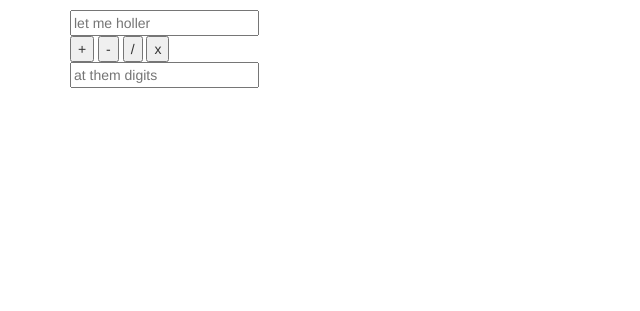
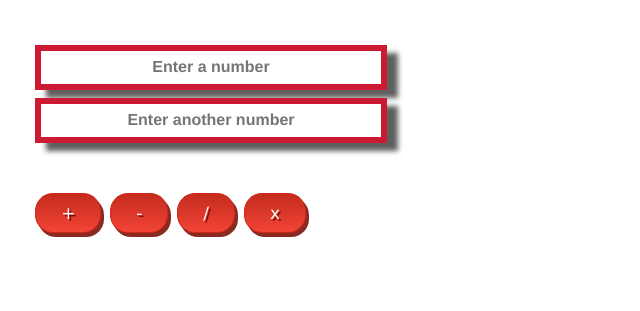
Before and after one commit to jortron/jsCalc, a plain HTML site: page index.html in a window 1280 px wide. Shown: the whole page, without its empty margins (0-640 px from the left). Drawn offline with Linux system fonts and the light colour scheme.

Commit message:
commit working JS, half styled

```diff
--- a/index.html
+++ b/index.html
@@ -8,28 +8,31 @@
 		<script src="main.js"></script>
 	</head>
 	<body>
-		<div class="container">
-			<div id="header">
+	<container>
+		<div class="main-container">
+			<div class="Calc-box">
+				<form id="form">
+					<div id="inputs">
+						<input id="first" type="text" name="first" placeholder="Enter a number"><br>
+						<input id="second" type="text" name="second" placeholder="Enter another number"><br>
+					</div>
+					<div id="buttons">
+						<input class="button" id="plus" type="button" value="+">
+						<input class="button" id="minus" type="button" value="-">
+						<input class="button" id="divide" type="button" value="/">
+						<input class="button" id="multiply" type="button" value="x">
+					</div>
+				</form>
 			</div>
-
-			<div id="inputs">
-				<form>
-					 <input id="first" type="text" name="first" placeholder="let me holler"><br>
-					 <input id="plus" type="button" value="+">
-					 <input id="minus" type="button" value="-">
-					 <input id="divide" type="button" value="/">
-					 <input id="multiply" type="button" value="x"><br>
-					 <input id="second" type="text" name="second" placeholder="at them digits"><br>
-
-
-				</form>
-
-
+		</div>
+		<div class="ans-container">
 			</div>
-
-
+			<div id="answer">
 				<h1 id="result"></h1>
-
-
+			</div>
+				<ul id="past-list">
+				</ul>
+		</div>
+	</div>
 	</body>
 </html>
--- a/main.css
+++ b/main.css
@@ -1,10 +1,134 @@
+.main-container {
+
+  background-color: white;
+ 	width:100%;
+  display: inline-block;
+  padding: 10px;
+}
+
+.calc-box {
+	margin: 0 auto;
+	display: inline-block;
+	padding: 2%;
+	width: 35%;
+}
+
+#form {
+	margin: 0 auto;
+	display: inline-block;
+	width: 100%;
+}
+
 #inputs {
-	margin-top: 10px;
+	margin: auto;
+	display: inline-block;
 	width: 100%;
-	height: auto;
+
+}
+
+#buttons {
+	margin: 50 auto;
+	display: inline-block;
+	width: 100%;
+}
+
+#first {
+	text-align: center;
+	margin: auto;
+	width: 90%;
+
+}
+
+#second{
+	text-align: center;
+	margin-left: auto;
+	margin-right: auto;
+	margin-top: 2%;
+	width: 90%;
+}
+
+#ans-container {
+	background-color: #888888;
+  	display: inline-block;
+	padding: 10px;
+	width: 100%;
+
 }
 
 #result {
+	text-align: center;
 
 
 }
+
+/*#past {
+	background-color: red;
+	width: 100%;
+	margin: auto;
+	display: inline-block;
+}*/
+
+li {
+	text-align: center;
+	color: #888888;
+	list-style: none;
+}
+
+.button {
+-moz-box-shadow: 3px 4px 0px 0px #8a2a21 ;
+-webkit-box-shadow: 3px 4px 0px 0px #8a2a21 ;
+box-shadow: 3px 4px 0px 0px #8a2a21 ;
+background:-webkit-gradient(linear, left top, left bottom, color-stop(0.05, #c62d1f ), color-stop(1, #f24437 ));
+background:-moz-linear-gradient(top, #c62d1f  5%, #f24437  100%);
+background:-webkit-linear-gradient(top, #c62d1f  5%, #f24437  100%);
+background:-o-linear-gradient(top, #c62d1f  5%, #f24437  100%);
+background:-ms-linear-gradient(top, #c62d1f  5%, #f24437  100%);
+background:linear-gradient(to bottom, #c62d1f  5%, #f24437  100%);
+filter:progid:DXImageTransform.Microsoft.gradient(startColorstr='#c62d1f ', endColorstr='#f24437 ',GradientType=0);
+background-color:#c62d1f ;
+-moz-border-radius:18px;
+-webkit-border-radius:18px;
+border-radius:18px;
+border:1px solid #d02718 ;
+display:inline-block;
+cursor:pointer;
+color:#ffffff ;
+font-family:Verdana;
+font-size:17px;
+margin-right: 5px;
+padding:7px 25px;
+text-decoration:none;
+text-shadow:2px 2px 0px #810e05 ;
+}
+
+*#inputs {
+margin-top: 10px;
+width: 100%;
+height: auto;
+}
+
+#result {
+}
+
+
+.button:hover {
+background:-webkit-gradient(linear, left top, left bottom, color-stop(0.05, #f24437 ), color-stop(1, #c62d1f ));
+background:-moz-linear-gradient(top, #f24437  5%, #c62d1f  100%);
+background:-webkit-linear-gradient(top, #f24437  5%, #c62d1f  100%);
+background:-o-linear-gradient(top, #f24437  5%, #c62d1f  100%);
+background:-ms-linear-gradient(top, #f24437  5%, #c62d1f  100%);
+background:linear-gradient(to bottom, #f24437  5%, #c62d1f  100%);
+filter:progid:DXImageTransform.Microsoft.gradient(startColorstr='#f24437 ', endColorstr='#c62d1f ',GradientType=0);
+background-color:#f24437 ;
+}
+.button:active {
+position:relative;
+top:1px;
+}
+
+#first, #second {
+    font-size:16px; border-style:solid; padding:5px; border-width:6px; border-color:#cc1a32 ; box-shadow: 11px 8px 5px 0px rgba(42,42,42,.75); font-weight:bold; text-align:center;
+}
+#first, #second:focus {
+outline:none;
+}*/
--- a/main.js
+++ b/main.js
@@ -1,31 +1,45 @@
 $(function(){
+    function getVal() {
+     return {
+        num1: $("#first").val(),
+        num2: $("#second").val()
+     }
+    }
 
      $("#plus").on("click", function(){
-        var $inputOne = $("#first").val();
-        var $inputTwo = $("#second").val();
-        var $result = (parseInt($inputOne) + parseInt($inputTwo));
+        var vals = getVal();
+        var $result = (parseInt(vals["num1"]) + parseInt(vals["num2"]));
+        var $print = (vals["num1"] + " + " + vals["num2"] + " = " + $result);
+        $("#past-list").append("<li>"+$print+"</li>")
          $("#result").html($result);
+        $("#form")[0].reset();
     });
 
     $("#minus").on("click", function(){
-        var $inputOne = $("#first").val();
-        var $inputTwo = $("#second").val();
-        var $result = ($inputOne) - ($inputTwo);
+        var vals = getVal();
+        var $result = (vals["num1"]) - (vals["num2"]);
+        var $print = (vals["num1"] + " - " + vals["num2"] + " = " + $result);
         $("#result").html($result);
+        $("#past-list").append("<li>"+$print+"</li>")
+        $("#form")[0].reset();
     });
 
     $("#divide").on("click", function(){
-        var $inputOne = $("#first").val();
-        var $inputTwo = $("#second").val();
-        var $result = ($inputOne) / ($inputTwo);
+        var vals = getVal();
+        var $result = (vals["num1"])/ (vals["num2"]);
+        var $print = (vals["num1"] + " / " + vals["num2"] + " = " + $result);
         $("#result").html($result);
+        $("#past-list").append("<li>"+$print+"</li>")
+        $("#form")[0].reset();
     });
 
     $("#multiply").on("click", function(){
-        var $inputOne = $("#first").val();
-        var $inputTwo = $("#second").val();
-        var $result = ($inputOne) * ($inputTwo);
+        var vals = getVal();
+        var $result = (vals["num1"]) * (vals["num2"]);
+        var $print = (vals["num1"] + " X " + vals["num2"] + " = " + $result);
         $("#result").html($result);
+        $("#past-list").append("<li>"+$print+"</li>")
+        $("#form")[0].reset();
     });
 
 });
```
Lines whose indentation alone changed are shown as unchanged.
